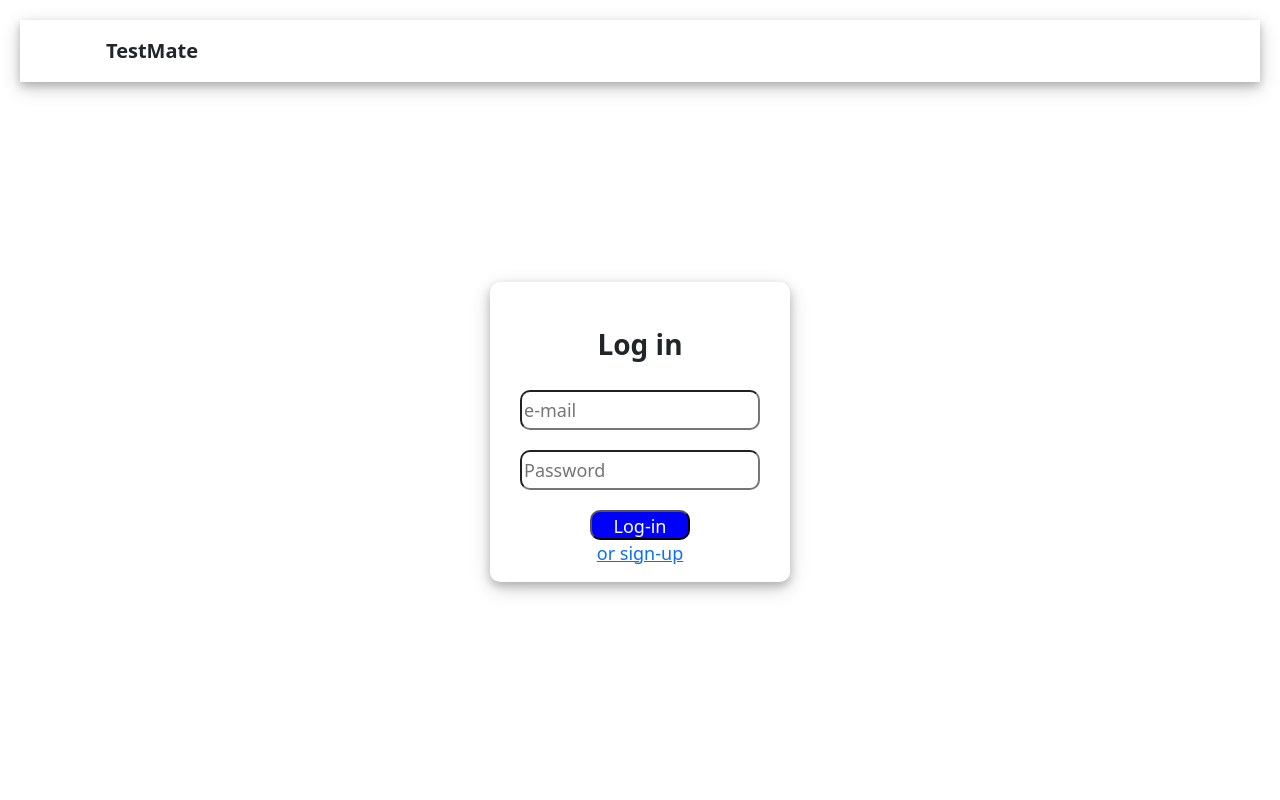
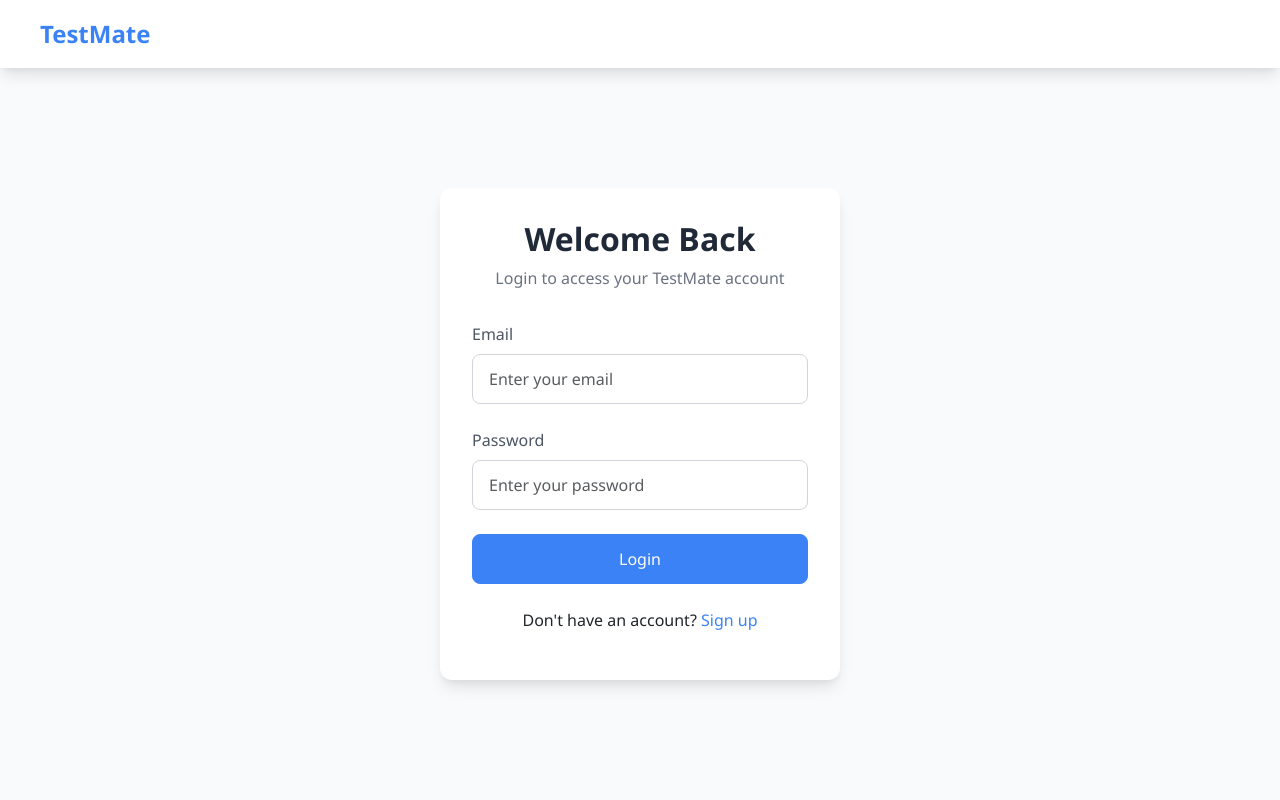
Before and after one commit to Anweshabishue/final-project, a Flask app: page /login in a window 1280 px wide. Run offline with Flask 3, Linux system fonts and the light colour scheme.

Commit message:
Update login.html

```diff
--- a/templates/login.html
+++ b/templates/login.html
@@ -3,86 +3,147 @@
 <head>
     <meta charset="UTF-8">
     <meta name="viewport" content="width=device-width, initial-scale=1.0">
-    <title>Login</title>
+    <title>TestMate - Login</title>
     <link href="https://cdn.jsdelivr.net/npm/bootstrap@5.3.3/dist/css/bootstrap.min.css" rel="stylesheet" integrity="sha384-QWTKZyjpPEjISv5WaRU9OFeRpok6YctnYmDr5pNlyT2bRjXh0JMhjY6hW+ALEwIH" crossorigin="anonymous">
-    <link rel="stylesheet" href="https://cdnjs.cloudflare.com/ajax/libs/font-awesome/6.7.1/css/all.min.css" integrity="sha512-5Hs3dF2AEPkpNAR7UiOHba+lRSJNeM2ECkwxUIxC1Q/FLycGTbNapWXB4tP889k5T5Ju8fs4b1P5z/iB4nMfSQ==" crossorigin="anonymous" referrerpolicy="no-referrer" />
+    <link rel="stylesheet" href="https://cdnjs.cloudflare.com/ajax/libs/font-awesome/6.4.0/css/all.min.css">
     <style>
-        .ff{
-            /* border: 2px solid black; */
-            height: 300px;
-            width: 300px;
-            border-radius: 10px;
-            box-shadow: 0 4px 8px 0 rgba(0, 0, 0, 0.2), 0 6px 20px 0 rgba(0, 0, 0, 0.19);;
+        :root {
+            --primary-color: #3b82f6;
+            --primary-hover: #2563eb;
+            --box-shadow: 0 10px 15px -3px rgba(0, 0, 0, 0.1), 0 4px 6px -2px rgba(0, 0, 0, 0.05);
+        }
+
+        body {
+            background-color: #f9fafb;
+            font-family: 'Segoe UI', Tahoma, Geneva, Verdana, sans-serif;
+            min-height: 100vh;
+            display: flex;
+            flex-direction: column;
+        }
+
+        .navbar {
             background-color: white;
-            padding: 1rem;
+            box-shadow: var(--box-shadow);
+            padding: 1rem 2rem;
         }
-        input{
-            width: 240px;
-            height: 40px;
-            border-radius: 10px;
+
+        .logo {
+            display: flex;
+            align-items: center;
         }
-        button{
-            width: 100px;
-            height: 30px;
-            border-radius: 10px;
-            background-color: blue;
+
+        .logo span {
+            font-weight: 700;
+            font-size: 1.5rem;
+            color: var(--primary-color);
+            margin-left: 0.5rem;
+        }
+
+
+        .auth-container {
+            flex: 1;
+            display: flex;
+            justify-content: center;
+            align-items: center;
+            padding: 2rem 1rem;
+        }
+
+        .auth-card {
+            background-color: white;
+            border-radius: 12px;
+            box-shadow: var(--box-shadow);
+            width: 100%;
+            max-width: 400px;
+            padding: 2rem;
+        }
+
+        .auth-header {
+            text-align: center;
+            margin-bottom: 2rem;
+        }
+
+        .auth-header h2 {
+            font-weight: 700;
+            color: #1f2937;
+            margin-bottom: 0.5rem;
+        }
+
+        .auth-header p {
+            color: #6b7280;
+        }
+
+        .form-group {
+            margin-bottom: 1.5rem;
+        }
+
+        .form-label {
+            display: block;
+            margin-bottom: 0.5rem;
+            font-weight: 500;
+            color: #4b5563;
+        }
+
+        .form-control {
+            width: 100%;
+            padding: 0.75rem 1rem;
+            border: 1px solid #d1d5db;
+            border-radius: 8px;
+            transition: border-color 0.15s ease-in-out, box-shadow 0.15s ease-in-out;
+        }
+
+        .form-control:focus {
+            border-color: var(--primary-color);
+            box-shadow: 0 0 0 3px rgba(59, 130, 246, 0.25);
+            outline: none;
+        }
+
+        .btn-primary {
+            background-color: var(--primary-color);
+            border-color: var(--primary-color);
             color: white;
+            font-weight: 500;
+            padding: 0.75rem 1rem;
+            border-radius: 8px;
+            width: 100%;
+            transition: background-color 0.15s ease-in-out;
         }
-        .navbar {
-    box-shadow: 0 4px 8px 0 rgba(0, 0, 0, 0.2), 0 6px 20px 0 rgba(0, 0, 0, 0.19) ;
-      padding: 1rem;
-}
-/* .nav-content {
-    max-width: 1280px;
-      margin: 0 auto;
-    /* display: flex;
-    justify-content: space-between;
 
-} */
- .logo span {
-    font-weight: 600;
-    font-size: 1.25rem;
-    margin-left: 70px;
-}
-/* Default styles for desktop */
-body {
-  font-size: 18px;
-  padding: 20px;
-}
+        .btn-primary:hover {
+            background-color: var(--primary-hover);
+            border-color: var(--primary-hover);
+        }
 
-/* Tablets */
-@media (max-width: 768px) {
-  body {
-    font-size: 16px;
-    padding: 15px;
-  }
-}
+        .auth-footer {
+            text-align: center;
+            margin-top: 1.5rem;
+        }
 
-/* Mobile phones */
-@media (max-width: 480px) {
-  body {
-    font-size: 14px;
-    padding: 10px;
-  }
+        .auth-footer a {
+            color: var(--primary-color);
+            text-decoration: none;
+            font-weight: 500;
+        }
 
-  .container {
-    flex-direction: column;
-  }
+        .auth-footer a:hover {
+            text-decoration: underline;
+        }
 
-  .btn {
-    width: 100%;
-    margin-top: 10px;
-  }
-}
+        .alert-container {
+            max-width: 400px;
+            margin: 0 auto 1rem auto;
+        }
 
+        @media (max-width: 576px) {
+            .auth-card {
+                padding: 1.5rem;
+            }
+        }
     </style>
 </head>
-<body style="background-color: white">
+<body>
     <nav class="navbar">
-        <div class="nav-content">
-            <div class="logo">
-                <span>TestMate</span>
-            </div>
+        <div class="logo">
+            <span>TestMate</span>
         </div>
     </nav>
 
@@ -91,8 +152,9 @@ body {
             {% if messages %}
                 <div class="alert-container">
                     {% for category, message in messages %}
-                        <div class="alert alert-{{ category }}">
+                        <div class="alert alert-{{ category }} alert-dismissible fade show" role="alert">
                             {{ message }}
+                            <button type="button" class="btn-close" data-bs-dismiss="alert" aria-label="Close"></button>
                         </div>
                     {% endfor %}
                 </div>
@@ -100,23 +162,33 @@ body {
         {% endwith %}
     </div>
 
-    <center>
-    <div class="ff" style="margin-top: 200px; border-radius: 10px;">
-        <h3 style="margin-top: 30px;"> <b>Log in</b></h3>
-        <form method="post" action="{{ url_for('login') }}">
-    <div>
-        <input name="email" type="email" placeholder="e-mail" style="margin-top: 20px;">
+    <div class="auth-container">
+        <div class="auth-card">
+            <div class="auth-header">
+                <h2>Welcome Back</h2>
+                <p>Login to access your TestMate account</p>
+            </div>
+
+            <form method="post" action="{{ url_for('login') }}">
+                <div class="form-group">
+                    <label for="email" class="form-label">Email</label>
+                    <input id="email" name="email" type="email" class="form-control" placeholder="Enter your email" required>
+                </div>
+
+                <div class="form-group">
+                    <label for="password" class="form-label">Password</label>
+                    <input id="password" name="password" type="password" class="form-control" placeholder="Enter your password" required>
+                </div>
+
+                <button type="submit" class="btn btn-primary">Login</button>
+            </form>
+
+            <div class="auth-footer">
+                <p>Don't have an account? <a href="{{ url_for('signup') }}">Sign up</a></p>
+            </div>
+        </div>
     </div>
-    <div>
-        <input name="password" type="password" placeholder="Password" style="margin-top: 20px;">
-    </div>
-    <div>
-    <button type="submit" style="margin-top: 20px;">Log-in</button>
-</div>
-</form>
-    <a href="{{ url_for('signup') }}">or sign-up</a>
-</div>
-</center>
+
     <script src="https://cdn.jsdelivr.net/npm/bootstrap@5.3.3/dist/js/bootstrap.bundle.min.js" integrity="sha384-YvpcrYf0tY3lHB60NNkmXc5s9fDVZLESaAA55NDzOxhy9GkcIdslK1eN7N6jIeHz" crossorigin="anonymous"></script>
 </body>
 </html>
```
